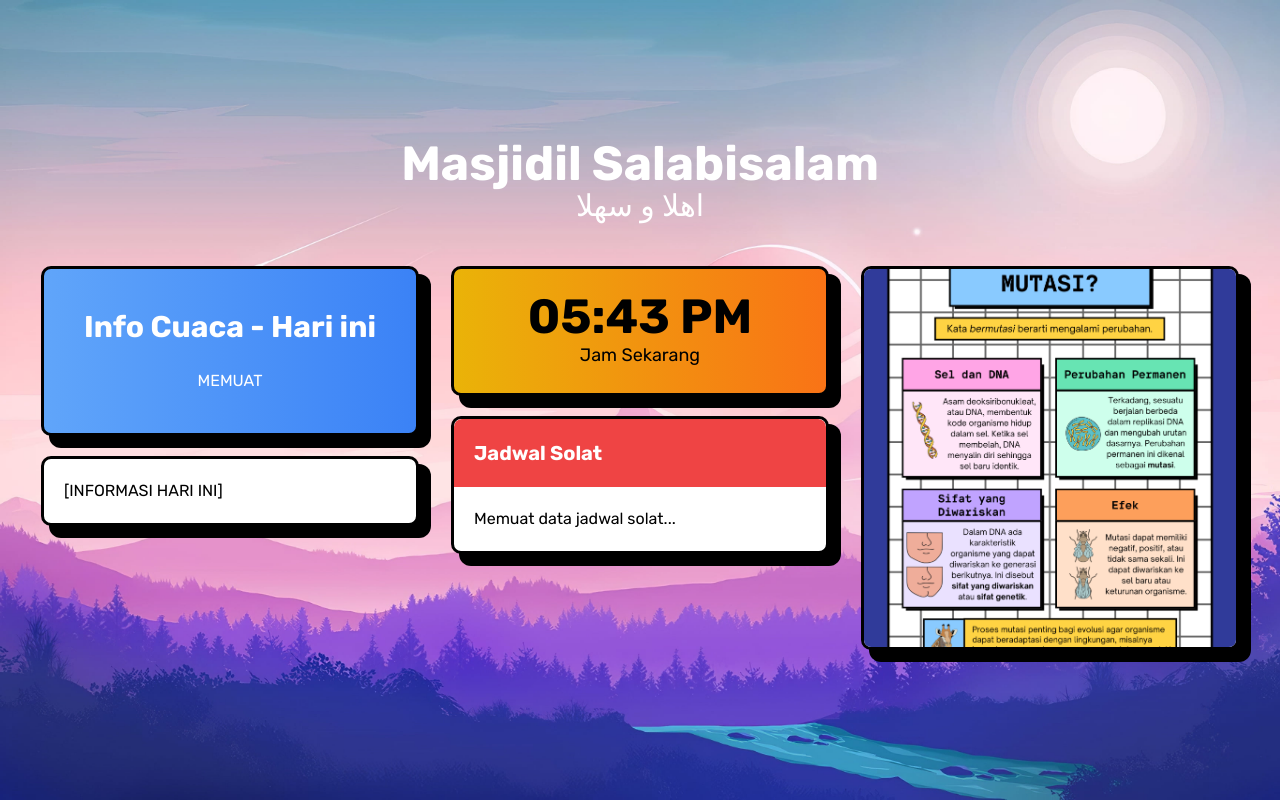
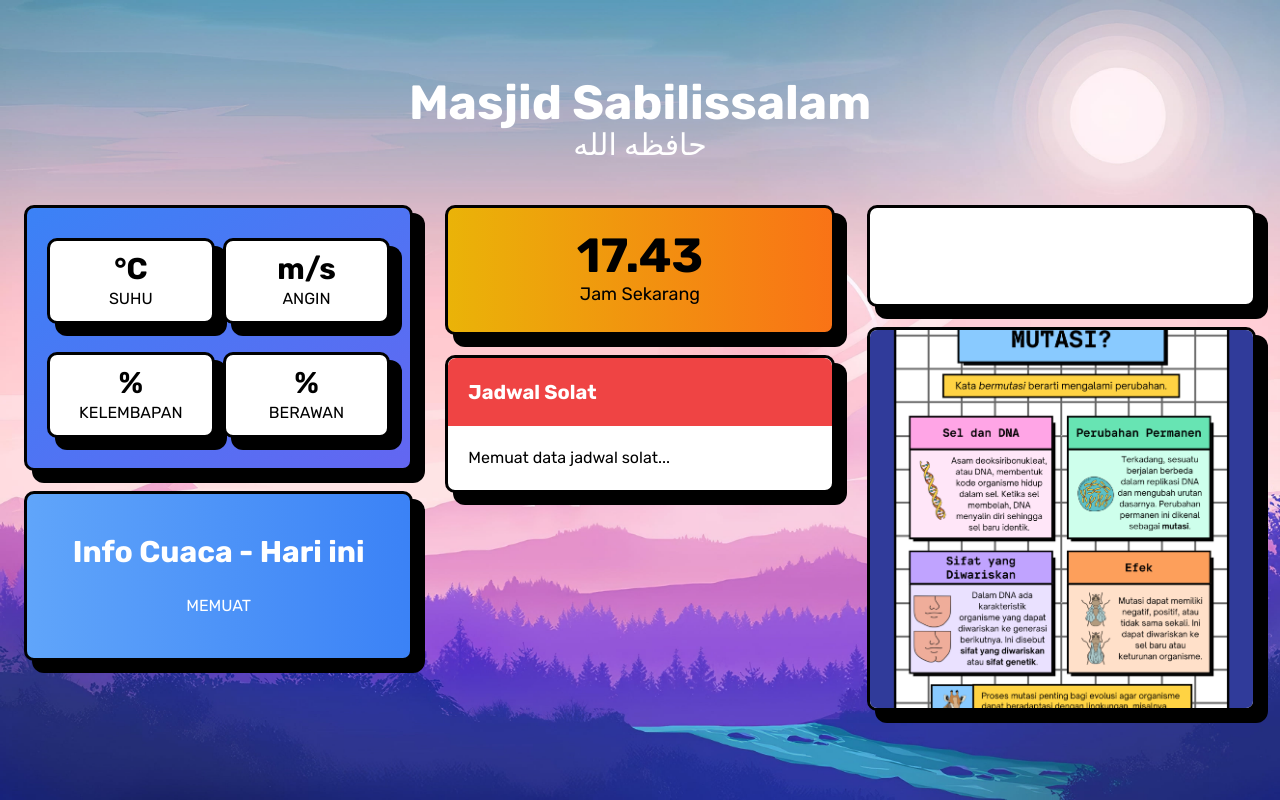
Before and after one commit to aisyahnabila/jadwal_sholat_sabilissalam_web, a Next.js app: page / in a window 1280 px wide. Built offline with nearby package versions, Linux system fonts and the light colour scheme; no server answers.

Commit message:
Complete?

```diff
--- a/app/components/TodayInfo.js
+++ /dev/null
@@ -1,102 +0,0 @@
-import Image from 'next/image';
-import logo from '../assets/images/logo.jpg';
-
-const TodayInfo = ({ weather }) => {
-  if (!weather) {
-    return (
-      <div className="card border p-4 bg-gradient-to-r from-blue-400 to-blue-500 text-white rounded-xl shadow-xl">
-        <h2 className="text-3xl font-bold mb-6 text-center">Info Cuaca - Hari ini</h2>
-        <div className="text-center">MEMUAT</div>
-      </div>
-    );
-  }
-
-  const weatherData = weather.data[0].cuaca[0] || []; // Mengambil data cuaca dari array "data"
-  console.log('dataku ', weatherData[0].image);
-
-  // Fungsi untuk memilih file SVG berdasarkan deskripsi cuaca dan waktu
-  const getWeatherIcon = (description, time) => {
-    // Ambil jam dari waktu yang ada di item cuaca
-    const hours = new Date(time).getHours();
-
-    // Tentukan apakah jam tersebut siang (06:00 - 17:59) atau malam (18:00 - 05:59)
-    const isDayTime = hours >= 6 && hours < 18;
-
-    switch (description) {
-      case 'Berawan':
-        return isDayTime
-          ? '/weather-icons-main/animated/cloudy-1-day.svg'
-          : '/weather-icons-main/animated/cloudy-1-night.svg';
-      case 'Hujan Ringan':
-        return isDayTime
-          ? '/weather-icons-main/animated/rainy-1-day.svg'
-          : '/weather-icons-main/animated/rainy-1-night.svg';
-      case 'Hujan Sedang':
-        return isDayTime
-          ? '/weather-icons-main/animated/rainy-2-day.svg'
-          : '/weather-icons-main/animated/rainy-2-night.svg';
-      case 'Hujan Lebat':
-        return isDayTime
-          ? '/weather-icons-main/animated/rainy-3-day.svg'
-          : '/weather-icons-main/animated/rainy-3-night.svg';
-      case 'Kabut':
-        return isDayTime
-          ? '/weather-icons-main/animated/fog-day.svg'
-          : '/weather-icons-main/animated/fog-night.svg';
-      case 'Cerah':
-        return isDayTime
-          ? '/weather-icons-main/animated/clear-day.svg'
-          : '/weather-icons-main/animated/clear-night.svg';
-      case 'Angin Kencang':
-        return isDayTime
-          ? '/weather-icons-main/animated/windy-1-day.svg'
-          : '/weather-icons-main/animated/wind-night.svg';
-      default:
-        return isDayTime
-          ? '/weather-icons-main/animated/clear-day.svg'
-          : '/weather-icons-main/animated/clear-night.svg'; // Default jika tidak ada deskripsi
-    }
-  };
-
-  return (
-    <div>
-      <div className="card border p-4 bg-gradient-to-r from-blue-400 to-blue-500 text-white rounded-xl shadow-xl">
-        <h2 className="text-3xl font-bold mb-6 text-center">Cuaca Malang Hari ini</h2>
-
-        <div className="grid grid-cols-2 md:grid-cols-6 gap-1">
-          {weatherData.map((item, index) => {
-            // Parsing waktu untuk mengekstrak jam dan menit
-            const date = new Date(item.local_datetime);
-            const hours = date.getHours().toString().padStart(2, '0');
-            const minutes = date.getMinutes().toString().padStart(2, '0');
-            const time = `${hours}:${minutes}`;
-
-            // Dapatkan ikon cuaca berdasarkan deskripsi dan waktu yang tepat
-            const weatherIcon = getWeatherIcon(item.weather_desc, item.local_datetime);
-
-            return (
-              <div
-                key={index}
-                className="flex border flex-col items-center bg-white bg-opacity-20 rounded-lg"
-              >
-                <div>
-                  <Image
-                    src={weatherIcon} // Gunakan ikon yang sesuai
-                    width={150}  // Sesuaikan ukuran sesuai kebutuhan
-                    height={150} // Sesuaikan ukuran sesuai kebutuhan
-                    alt="weather-icon"
-                    className=" mt-3 text-center"
-                  />
-                </div>
-                <h3 className="text-md font-bold">{item.t}°C</h3>
-                <p className="text-sm">{time}</p> {/* Menampilkan waktu yang sudah diformat */}
-              </div>
-            );
-          })}
-        </div>
-      </div>
-    </div>
-  );
-};
-
-export default WeatherInfo;
--- a/app/components/WeatherInfo.js
+++ b/app/components/WeatherInfo.js
@@ -63,7 +63,7 @@ const WeatherInfo = ({ weather }) => {
       <div className="card border p-4 bg-gradient-to-r from-blue-400 to-blue-500 text-white rounded-xl shadow-xl">
         <h2 className="text-3xl font-bold mb-6 text-center">Cuaca Malang Hari ini</h2>
 
-        <div className="grid grid-cols-2 md:grid-cols-6 gap-1">
+        <div className="grid justify-start items-center grid-cols-2 md:grid-cols-6 gap-1">
           {weatherData.map((item, index) => {
             // Parsing waktu untuk mengekstrak jam dan menit
             const date = new Date(item.local_datetime);
--- /dev/null
+++ b/app/components/WeatherStats.js
@@ -0,0 +1,28 @@
+import React from 'react';
+
+const WeatherStats = ({ data }) => {
+    return (
+        <div className="card border p-2 bg-gradient-to-br from-blue-500 to-indigo-500 text-dark">
+            <div className="grid grid-cols-1 md:grid-cols-2 gap-2">
+                <div className="text-center card p-1 border">
+                    <h1 className="text-3xl font-bold">{data?.t}°C</h1>
+                    <h1 className="text-md">SUHU</h1>
+                </div>
+                <div className="text-center card p-1 border">
+                    <h1 className="text-3xl font-bold">{data?.ws} m/s</h1>
+                    <h1 className="text-md">ANGIN</h1>
+                </div>
+                <div className="text-center card p-1 border">
+                    <h1 className="text-3xl font-bold">{data?.hu}%</h1>
+                    <h1 className="text-md">KELEMBAPAN</h1>
+                </div>
+                <div className="text-center card p-1 border">
+                    <h1 className="text-3xl font-bold">{data?.tcc}%</h1>
+                    <h1 className="text-md">BERAWAN</h1>
+                </div>
+            </div>
+        </div>
+    );
+};
+
+export default WeatherStats;
--- a/app/globals.css
+++ b/app/globals.css
@@ -2,7 +2,7 @@
 @tailwind components;
 @tailwind utilities;
 
-@import url('https://fonts.googleapis.com/css2?family=Rubik:ital,wght@0,300..900;1,300..900&display=swap');
+@import url("https://fonts.googleapis.com/css2?family=Rubik:ital,wght@0,300..900;1,300..900&display=swap");
 
 :root {
   --retro-pink: #ff77ff;
@@ -26,12 +26,10 @@ body {
 
 .bg-purple {
   background-color: rgb(227, 150, 255);
-
 }
 
 .bg-red {
   background-color: #ffa1a1;
-
 }
 
 .bg-yellow {
@@ -155,7 +153,8 @@ body {
   box-shadow: 2px 2px 0px 0px rgba(0, 0, 0, 1);
   transform: translate(-2px, -2px);
   outline: none;
-    transition: transform 0.3s ease, box-shadow 0.3s ease, border-color 0.3s ease, background-color 0.3s ease;
+  transition: transform 0.3s ease, box-shadow 0.3s ease, border-color 0.3s ease,
+    background-color 0.3s ease;
 
   background-color: #ffffff; /* Warna latar belakang */
   width: 17px;
@@ -181,17 +180,13 @@ body {
   font-size: 12px;
 }
 
-
-
 /* Efek saat hover pada checkbox */
 
-
-.text-jumbo{
+.text-jumbo {
   font-size: 3rem;
-
 }
 
-.text-regular{
+.text-regular {
   font-size: 1.5rem;
 }
 /* Card Style */
@@ -204,7 +199,6 @@ body {
 
   transition: transform 0.3s, box-shadow 0.3s;
 }
-
 
 .card-header {
   padding: 10px;
@@ -225,3 +219,17 @@ body {
   color: var(--retro-black);
   font-weight: bold;
 }
+.scrolling-text {
+  display: inline-block;
+  white-space: nowrap; /* Mencegah teks terpotong dan berada dalam satu baris */
+  animation: scrollText 20s linear infinite; /* 10s adalah waktu perulangan scroll */
+}
+
+@keyframes scrollText {
+  0% {
+    transform: translateX(100%); /* Mulai dari kanan */
+  }
+  100% {
+    transform: translateX(-100%); /* Bergerak ke kiri */
+  }
+}
--- a/app/page.js
+++ b/app/page.js
@@ -4,24 +4,69 @@ import React, { useState, useEffect } from 'react';
 import { Rubik } from 'next/font/google';
 import WeatherInfo from './components/WeatherInfo';
 import PrayerTimes from './components/PrayerTimes';
-import logo from './assets/images/logo.jpg'
 import { fetchWeather, fetchPrayerTimes } from './utils/api';
 import Image from 'next/image';
+import WeatherStats from './components/WeatherStats';
 const rubik = Rubik({ subsets: ['latin'] });
 
 export default function Home() {
   const [weather, setWeather] = useState(null);
+  const [currentWeather, setCurrentWeather] = useState(null);
   const [prayerTimes, setPrayerTimes] = useState(null);
   const [loadingWeather, setLoadingWeather] = useState(true);
   const [loadingPrayer, setLoadingPrayer] = useState(true);
   const [currentTime, setCurrentTime] = useState("");
-
+  const weatherStatsData = [
+    { label: 'SUHU', value: '30°C' },
+    { label: 'ANGIN', value: '2.3m/s' },
+    { label: 'KELEMBAPAN', value: '30%' },
+    { label: 'AWAN', value: '20%' },
+  ];
   useEffect(() => {
     // Fetch data cuaca
     const getWeather = async () => {
+      try {
         const weatherData = await fetchWeather();
         setWeather(weatherData);
+
+        if (weatherData?.data?.[0]?.cuaca?.[0]) {
+          const cuacaList = weatherData.data[0].cuaca[0];
+          const now = new Date();
+          const nowTime = now.getHours() * 60 + now.getMinutes(); // Waktu sekarang dalam menit
+
+          let closestWeather = null;
+          let closestTimeDiff = Infinity;
+
+          cuacaList.forEach((cuaca) => {
+            const localTime = new Date(cuaca.local_datetime); // Parse waktu
+            const localTimeInMinutes = localTime.getHours() * 60 + localTime.getMinutes();
+
+            // Pastikan waktu cuaca <= waktu sekarang
+            if (localTimeInMinutes <= nowTime) {
+              const timeDiff = nowTime - localTimeInMinutes; // Selisih waktu
+              if (timeDiff < closestTimeDiff) {
+                closestTimeDiff = timeDiff;
+                closestWeather = cuaca;
+              }
+            }
+          });
+
+          if (closestWeather) {
+            console.log("Cuaca Terdekat:", closestWeather);
+            setCurrentWeather(closestWeather);
+            console.log("Deskripsi Cuaca:", closestWeather.weather_desc);
+            console.log("Waktu Cuaca:", closestWeather.local_datetime);
+          } else {
+            console.warn("Tidak ada data cuaca yang sesuai dengan waktu sekarang.");
+          }
+        } else {
+          console.warn("Data cuaca tidak ditemukan.");
+        }
+      } catch (error) {
+        console.error("Gagal mengambil data cuaca:", error);
+      } finally {
         setLoadingWeather(false);
+      }
     };
 
     // Fetch data waktu sholat
@@ -37,41 +82,46 @@ export default function Home() {
     // Update waktu setiap detik
     const interval = setInterval(() => {
       setCurrentTime(
-        new Date().toLocaleTimeString([], { hour: '2-digit', minute: '2-digit' })
+        new Date().toLocaleTimeString('id-ID', { hour: '2-digit', minute: '2-digit', hour12: false })
       );
     }, 1000);
 
-    return () => clearInterval(interval);
+    const weatherInterval = setInterval(() => {
+      console.log("Mengupdate data cuaca...");
+      getWeather();
+    }, 3600000); // 3600000 ms = 1 jam
+    return () => {
+      clearInterval(interval);
+      clearInterval(weatherInterval);
+    }
   }, []);
 
   return (
     <div className={`p-6 ${rubik.className}`}>
       {/* Header utama */}
       <div className="text-center mb-8">
-        <h1 className="text-5xl text-white font-bold">Masjidil Salabisalam</h1>
-        <h1 className="text-3xl text-white">اهلا و سهلا</h1>
+        <h1 className="text-5xl text-white font-bold">Masjid Sabilissalam</h1>
+        <h1 className="text-3xl text-white">حافظه الله</h1>
       </div>
 
-      {/* Grid taimta letak */}
+      {/* Grid layout */}
       <div className="grid grid-cols-1 md:grid-cols-3 gap-8">
-        {/* Kolom pertama: Suhu, Kelembapan, dan Gambar */}
-        <div className='flex flex-col'>
+        {/* Kolom pertama */}
+        <div className="flex flex-col min-h-full">
+          {/* Gunakan komponen WeatherStats */}
+          <WeatherStats data={currentWeather} />
           {loadingWeather ? (
             <div className="card border p-4 bg-gradient-to-r from-blue-400 to-blue-500 text-white rounded-xl shadow-xl">
               <h2 className="text-3xl font-bold mb-6">Cuaca Malang Hari ini</h2>
-              <div className="text-center">
-                MEMUAT
-              </div>
+              <div className="text-center">MEMUAT</div>
             </div>
           ) : (
             <WeatherInfo weather={weather} />
           )}
-          <div className='card border p-2'>
-            [INFORMASI HARI INI]
-          </div>
         </div>
 
-        <div className="flex flex-col">
+        {/* Kolom kedua */}
+        <div className="flex flex-col min-h-full">
           {/* Jam Sekarang */}
           <div className="card border p-6 flex justify-center items-center bg-gradient-to-r from-yellow-500 to-orange-500 rounded-lg shadow-xl">
             <div>
@@ -89,11 +139,16 @@ export default function Home() {
           ) : (
             <PrayerTimes prayerTimes={prayerTimes} />
           )}
-
         </div>
 
-        <div className="card border w-full h-96" height={100}>
-
+        {/* Kolom ketiga */}
+        <div className="flex flex-col min-h-full">
+          <div className="card p-3 border text-3xl font-bold overflow-hidden">
+            <div className="scrolling-text">
+              SELAMAT DATANG JAMAAH MASJID SABILISSALAM MALANG KEC LOWOKWARU, TULUSREJO
+            </div>
+          </div>
+          <div className="card border w-full h-96">
             <Image
               src="/dummy/1.png"
               className="w-full h-full object-cover"
@@ -102,8 +157,9 @@ export default function Home() {
               alt="Poster"
             />
           </div>
+        </div>
+      </div>
 
-      </div>
     </div>
   );
 }
--- a/app/utils/api.js
+++ b/app/utils/api.js
@@ -1,4 +1,6 @@
 // utils/api.js
+
+
 export const fetchWeather = async () => {
   try {
     const response = await fetch('https://api.bmkg.go.id/publik/prakiraan-cuaca?adm4=35.73.05.1010');
--- a/package.json
+++ b/package.json
@@ -13,7 +13,8 @@
     "axios": "^1.7.9",
     "next": "15.1.3",
     "react": "^19.0.0",
-    "react-dom": "^19.0.0"
+    "react-dom": "^19.0.0",
+    "react-icons": "^5.4.0"
   },
   "devDependencies": {
     "@eslint/eslintrc": "^3",
```
Also changed, not shown: 1 other file (tests, documents, lock files or other folders). Lines whose indentation alone changed are shown as unchanged.
